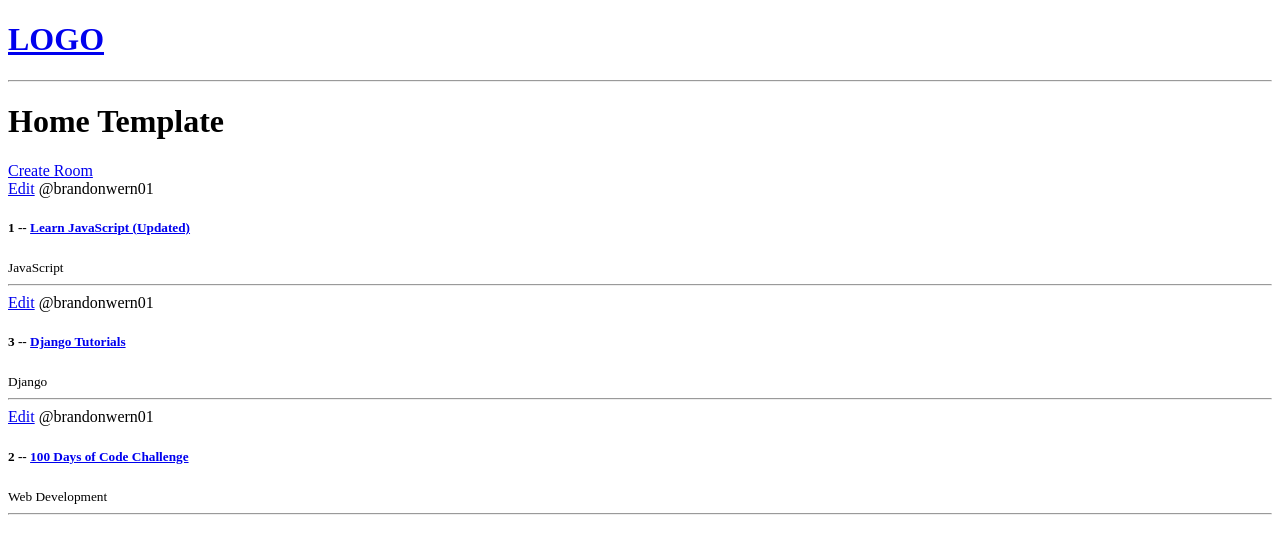
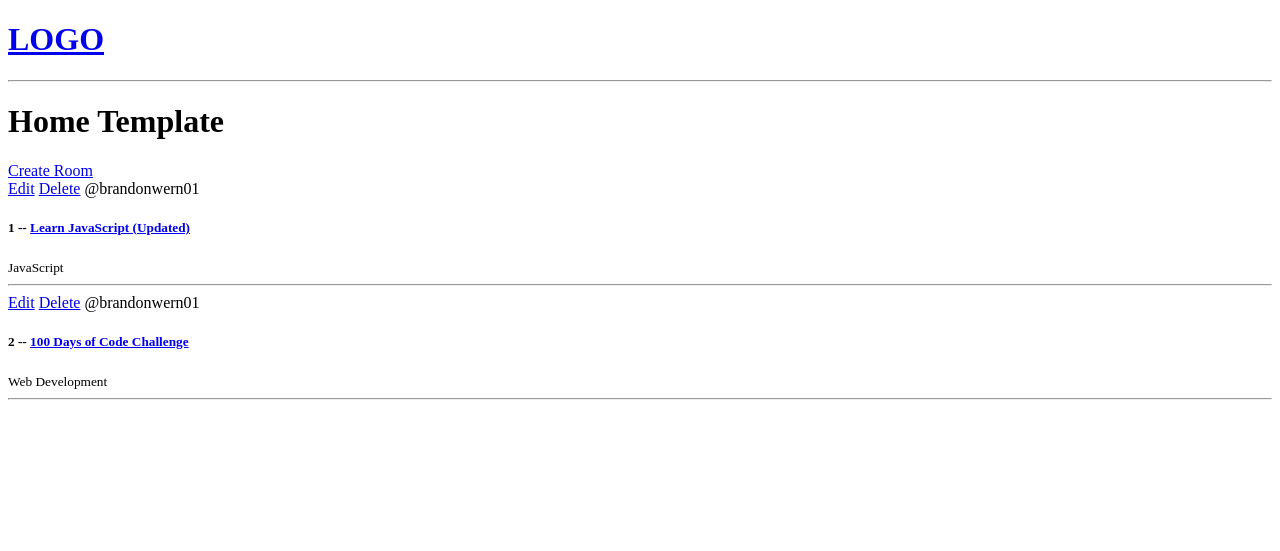
Before and after one commit to brandonwernham/websocialize, a Django app: page / in a window 1280 px wide. Shown: the top 551 px of the page. Run offline with Django 4.2, Linux system fonts and the light colour scheme; data comes from the database, SQL or seed files in the repository.

Commit message:
Delete room function

```diff
--- a/base/templates/base/home.html
+++ b/base/templates/base/home.html
@@ -9,6 +9,7 @@
     {% for room in rooms %}
     <div>
       <a href="{% url 'update-room' room.id %}">Edit</a>
+      <a href="{% url 'delete-room' room.id %}">Delete</a>
       <span>@{{room.host.username}}</span>
       <h5>
         {{room.id}} -- <a href="{% url 'room' room.id %}">{{room.name}}</a>
--- a/base/urls.py
+++ b/base/urls.py
@@ -7,4 +7,5 @@ urlpatterns = [
 
     path('create-room/', views.createRoom, name="create-room"),
     path('update-room/<str:pk>/', views.updateRoom, name="update-room"),
+    path('delete-room/<str:pk>/', views.deleteRoom, name="delete-room"),
 ]
--- a/base/views.py
+++ b/base/views.py
@@ -39,3 +39,12 @@ def updateRoom(request, pk):
 
     context = {'form': form}
     return render(request, 'base/room_form.html', context)
+
+def deleteRoom(request, pk):
+    room = Room.objects.get(id=pk)
+
+    if request.method == 'POST':
+        room.delete()
+        return redirect('home')
+
+    return render(request, 'base/delete.html', {'obj': room})
```
Also changed, not shown: base/templates/base/delete.html (added, +13 -0 lines), db.sqlite3.
